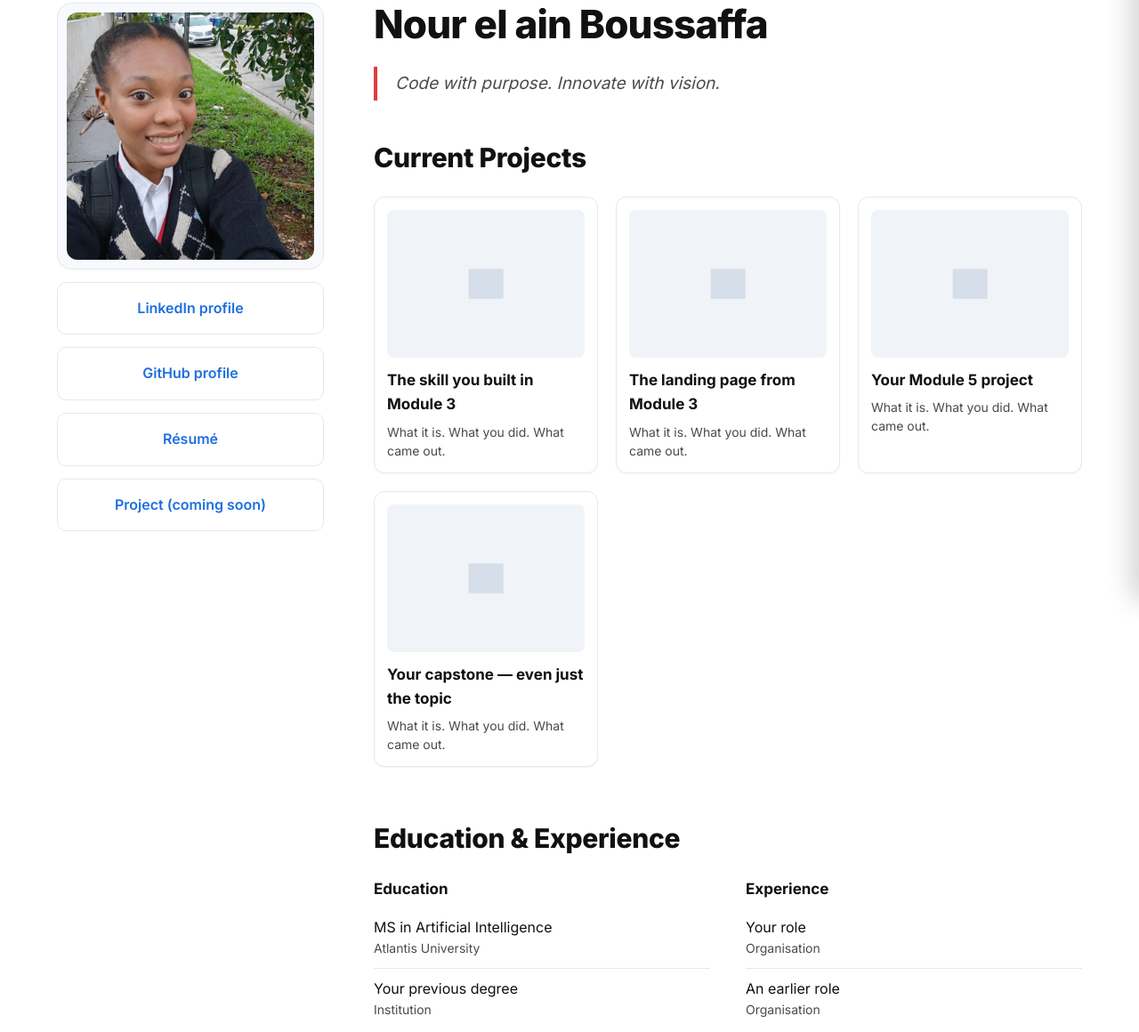
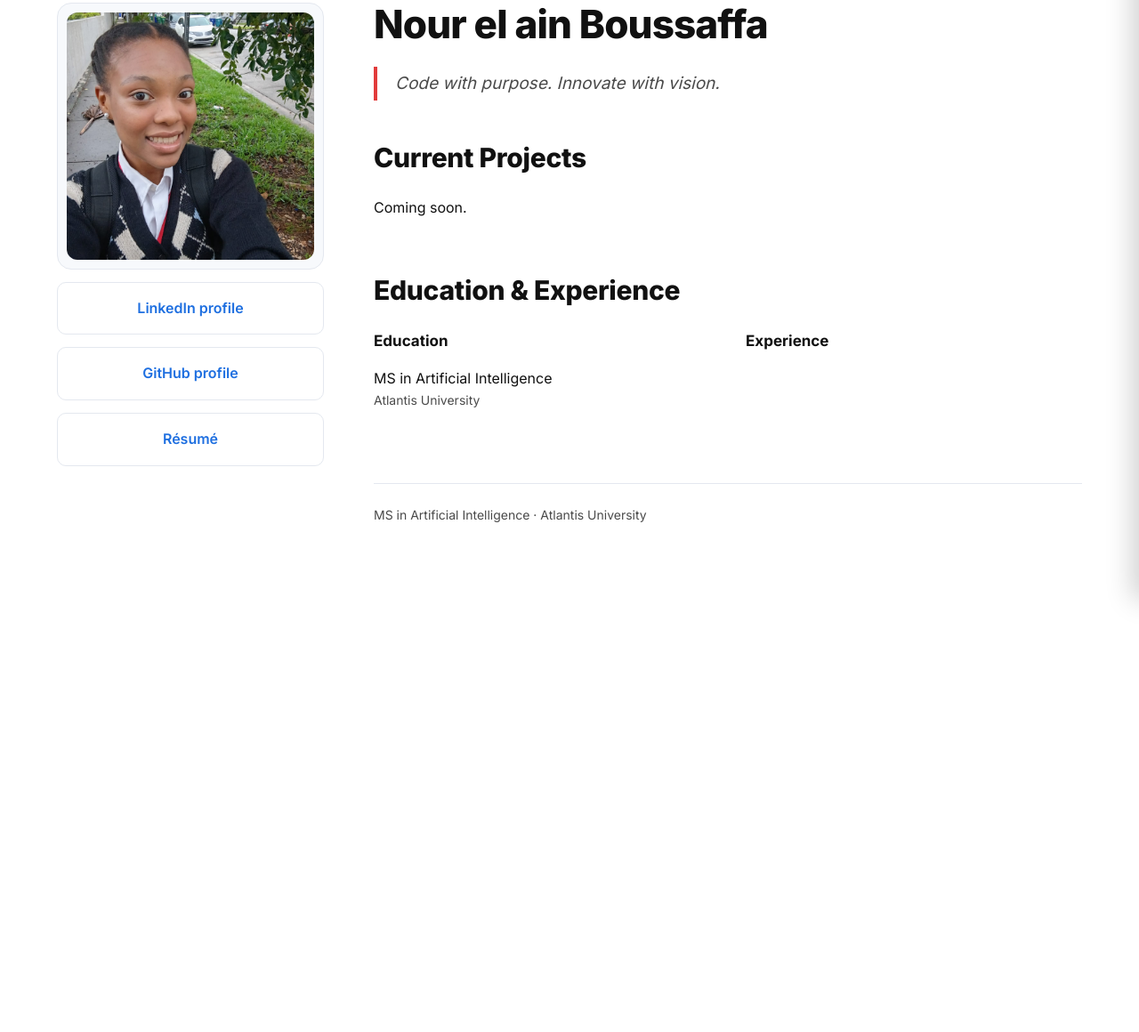
Before and after one commit to rodolfocapdevilla-au/msai-portfolio, a plain HTML site: page students/nour-el-ain-boussaffa/index.html in a window 1280 px wide. Shown: the part 126-1286 px from the top of the page at 89% size. After the commit the page ends 800 px from the top, so only its background shows below. Drawn offline with Linux system fonts and the light colour scheme.

Commit message:
Remove placeholder project link, project cards, and empty education/experience entries

```diff
--- a/students/nour-el-ain-boussaffa/index.html
+++ b/students/nour-el-ain-boussaffa/index.html
@@ -38,7 +38,6 @@
       <a class="rail-link" href="https://www.linkedin.com/in/nour-el-ain-boussaffa-a4ab58251/">LinkedIn profile</a>
       <a class="rail-link" href="https://github.com/BoussaffaNourelain">GitHub profile</a>
       <a class="rail-link" href="resume.pdf">Résumé</a>
-      <span class="rail-link">Project (coming soon)</span>
     </aside>
 
     <!-- ================= MAIN COLUMN ================= -->
@@ -51,51 +50,22 @@
         Code with purpose. Innovate with vision.
       </p>
 
-      <!-- ===== EDIT 5 of 5 — four project cards ===== -->
+      <!-- ===== Project cards: none real yet — add real ones here later ===== -->
       <h2 id="projects">Current Projects</h2>
-      <div class="cards">
+      <p>Coming soon.</p>
 
-        <article class="card">
-          <img src="../../assets/placeholder.jpg" alt="">
-          <h3>The skill you built in Module 3</h3>
-          <p>What it is. What you did. What came out.</p>
-        </article>
-
-        <article class="card">
-          <img src="../../assets/placeholder.jpg" alt="">
-          <h3>The landing page from Module 3</h3>
-          <p>What it is. What you did. What came out.</p>
-        </article>
-
-        <article class="card">
-          <img src="../../assets/placeholder.jpg" alt="">
-          <h3>Your Module 5 project</h3>
-          <p>What it is. What you did. What came out.</p>
-        </article>
-
-        <article class="card">
-          <img src="../../assets/placeholder.jpg" alt="">
-          <h3>Your capstone — even just the topic</h3>
-          <p>What it is. What you did. What came out.</p>
-        </article>
-
-      </div>
-
-      <!-- ===== Thursday: fill these in ===== -->
+      <!-- ===== Education & Experience: add prior degree/roles here later ===== -->
       <h2 id="education">Education &amp; Experience</h2>
       <div class="split">
         <div>
           <h3>Education</h3>
           <ul class="chain">
             <li>MS in Artificial Intelligence<div class="where">Atlantis University</div></li>
-            <li>Your previous degree<div class="where">Institution</div></li>
           </ul>
         </div>
         <div>
           <h3>Experience</h3>
           <ul class="chain">
-            <li>Your role<div class="where">Organisation</div></li>
-            <li>An earlier role<div class="where">Organisation</div></li>
           </ul>
         </div>
       </div>
```
